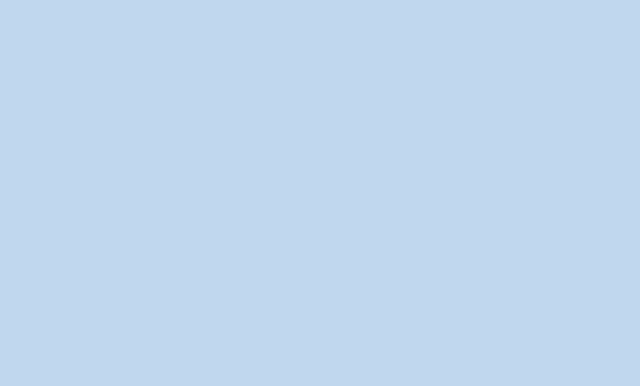
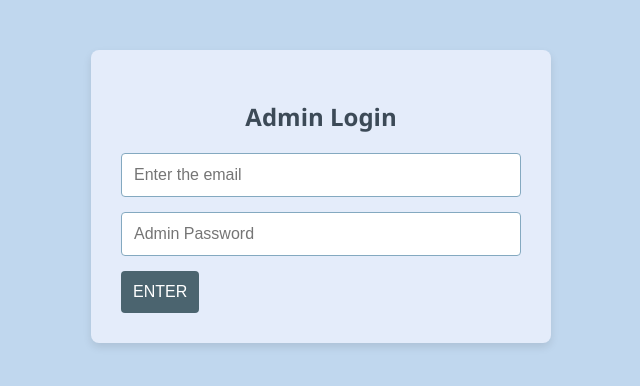
Before and after one commit to Bijengwa/ComeIn, a React (Create React App) app in the folder frontend/: page /admin in a window 1280 px wide. Before the commit this address had no page. Shown: the top 386 px of the page, without its empty margins (319-959 px from the left). Built offline with nearby package versions, Linux system fonts and the light colour scheme.

Commit message:
WORKED ON THE ADMIN PAGE FRONTEND

```diff
--- a/frontend/src/App.js
+++ b/frontend/src/App.js
@@ -6,6 +6,7 @@ import VerificationPage from './components/auth/auth verify/VerificationPage';
 import Dashboard from './components/dashboard/dashboard.js'
 import ForgotPassword from './components/auth/forgotPassword/forgotPassword.js';
 import ResetPassword from './components/auth/resetPassword/ResetPassword.js';
+import AdminLogin from './components/auth/admin/AdminLogin.js';
 
 function App() {
   return (
@@ -18,6 +19,7 @@ function App() {
         <Route path="/dashboard" element={<Dashboard />} />
         <Route path='/forgot-password' element={<ForgotPassword />} />
         <Route path='/reset-password' element={<ResetPassword />} />
+        <Route path='/admin' element={<AdminLogin />} />
       </Routes>
     </Router>
   );
--- /dev/null
+++ b/frontend/src/components/auth/admin/AdminLogin.css
@@ -0,0 +1,59 @@
+.container {
+    width: 100%;
+    max-width: 400px;
+    margin: 50px auto;
+    background-color: #e4ecfa;
+    padding: 30px;
+    border-radius: 8px;
+    box-shadow: 0 4px 8px rgba(0, 0, 0, 0.1);
+}
+
+h2 {
+    color: #3c4a57;
+    text-align: center;
+    margin-bottom: 20px;
+}
+
+.admin {
+    display: flex;
+    flex-direction: column;
+    gap: 15px;
+}
+
+.admin input {
+    padding: 12px;
+    border: 1px solid #84a9c0;
+    border-radius: 4px;
+    font-size: 16px;
+    background-color: white;
+    color: #3c4a57;
+}
+
+.admin button {
+    background-color: #4b646f;
+    color: white;
+    padding: 12px;
+    border: none;
+    border-radius: 4px;
+    font-size: 16px;
+    cursor: pointer;
+    transition: background 0.3s ease;
+}
+
+.admin button:hover {
+    background-color: #3a525c;
+}
+
+.success-msg {
+    color: green;
+    text-align: center;
+    margin-top: 15px;
+    font-weight: bold;
+}
+
+.error-msg {
+    color: red;
+    text-align: center;
+    margin-top: 15px;
+    font-weight: bold;
+}
--- /dev/null
+++ b/frontend/src/components/auth/admin/AdminLogin.js
@@ -0,0 +1,57 @@
+import React, { useState } from "react";
+import "./AdminLogin.css";
+
+export default function AdminLogin() {
+    const [email, setEmail] = useState("");
+    const [password, setPassword] = useState("");
+
+    const [loading, setLoading] = useState(false);
+    const [error, setError] = useState("");
+    const [success, setSuccess] = useState("");
+
+    const handleSubmit = async (e) => {
+        e.preventDefault();
+        setError("");
+        setSuccess("");
+        setLoading(true);
+
+        try {
+            const response = await fetch("http://127.0.0.1:8000/api/admin/login//", {
+                method: "POST",
+                headers: { "Content-Type": "application/json" },
+                body: JSON.stringify({ email, password }),
+            });
+
+            const data = await response.json();
+
+            if (response.ok) {
+                setSuccess("✅ Login successful!");
+                localStorage.setItem("adminAccessToken", data.access);
+                localStorage.setItem("adminRefreshToken", data.refresh);
+                window.location.href = "/admin/dashboard";
+            } else {
+                setError(`❌ ${data.detail || "Login failed. Please try again."}`);
+            }
+        } catch (err) {
+            setError("⚠️ Cannot connect to server. Please check your internet or try again later.");
+        } finally {
+            setLoading(false);
+        }
+    }
+
+    return (
+        <form className="container" onSubmit={handleSubmit}>
+            <h2>Admin Login</h2>
+
+            <div className="admin" >
+                <input type="email" value={email} onChange={(e) => setEmail(e.target.value)} placeholder="Enter the email" required />
+                <input type="password" placeholder="Admin Password" onChange={(e) => setPassword(e.target.value)} required />
+
+                <button type="submit" disabled={loading} >{loading ? "Loading ..." : "ENTER"}</button>
+            </div>
+
+            {error && <p className="error-msg">{error}</p>}
+            {success && <p className="success-msg">{success}</p>}
+        </form>
+    );
+}
--- a/frontend/src/components/auth/forgotPassword/forgotPassword.css
+++ b/frontend/src/components/auth/forgotPassword/forgotPassword.css
@@ -104,3 +104,15 @@ body {
 .choice-btn:hover {
   background-color: var(--primary-color);
 }
+
+.success-message {
+  color: green;
+  font-size: 0.9rem;
+  margin-top: 0.75rem;
+}
+
+.error-message {
+  color: red;
+  font-size: 0.9rem;
+  margin-top: 0.75rem;
+}
--- a/frontend/src/components/auth/forgotPassword/forgotPassword.js
+++ b/frontend/src/components/auth/forgotPassword/forgotPassword.js
@@ -1,4 +1,4 @@
-import React, { use, useEffect, useState } from 'react';
+import React, { useEffect, useState } from 'react';
 import './forgotPassword.css';
 
 export default function ForgotPassword() {
@@ -7,25 +7,52 @@ export default function ForgotPassword() {
     const [timer, setTimer] = useState(0);
     const [success, setSuccess] = useState("");
     const [error, setError] = useState("");
+    const [loading, setLoading] = useState(false);
 
     const toggleMethod = () => {
         setUseEmail(!useEmail);
         setInputValue("");
+        setSuccess("");
+        setError("");
     };
 
     const handleResend = () => {
         if (timer > 0) return;
         setTimer(30);
-        setSuccess(useEmail ? "Email resent" : "SMS resent");
+        setSuccess(useEmail ? "✅ Email has been resent" : "✅ SMS has been resent");
         setError("");
     };
 
-    const handleSubmit = (e) => {
+    const handleSubmit = async (e) => {
         e.preventDefault();
-        if(useEmail){
-            console.log("Sending reset link to email:", inputValue);
-        } else {
-            console.log("Sending reset code to phone:", inputValue);
+        setLoading(true);
+        setSuccess("");
+        setError("");
+
+        try {
+            const response = await fetch("http://127.0.0.1:8000/api/auth/forgot-password/", {
+                method: "POST",
+                headers: { "Content-Type": "application/json" },
+                body: JSON.stringify({
+                    [useEmail ? "email" : "phone"]: inputValue
+                })
+            });
+
+            const data = await response.json();
+
+            if (!response.ok) {
+                if (data.detail === "Email not found" || data.detail === "Phone number not found") {
+                    setError(`❌ ${data.detail}`);
+                } else {
+                    setError("❌ An unexpected error occurred. Please try again.");
+                }
+            } else {
+                setSuccess("✅ Reset link/code sent successfully!");
+            }
+        } catch (err) {
+            setError("⚠️ Cannot connect to server. Please check your internet or try again later.");
+        } finally {
+            setLoading(false);
         }
     };
 
@@ -40,40 +67,38 @@ export default function ForgotPassword() {
         <div className='forgot-password-container'>
             <div className='forgot-password-card'>
                 <h2>Forgot Password</h2>
-                <p>
-                    {useEmail
-                        ? "Please enter your email to reset your password."
-                        : "Please enter your phone number to reset your password."}
-                </p>
+                <p>{useEmail ? "Please enter your email to reset your password." : "Please enter your phone number to reset your password."}</p>
 
                 <button className='choice-btn' onClick={toggleMethod}>
                     {useEmail ? "Use Phone Number" : "Use Email"}
                 </button>
+
                 <form onSubmit={handleSubmit}>
                     <input
-                        type={useEmail ? "Email" : "tel"}
+                        type={useEmail ? "email" : "tel"}
                         placeholder={useEmail ? "Email" : "Phone Number"}
                         value={inputValue}
                         onChange={(e) => setInputValue(e.target.value)}
                         required
                     />
 
-                    <button type='submit'>Send</button>
+                    <button type='submit' disabled={loading}>
+                        {loading ? "Sending..." : "Send"}
+                    </button>
 
                     <button
                         type='button'
                         className='resend-btn'
                         onClick={handleResend}
+                        disabled={timer > 0}
                     >
-                        {useEmail ? "Resend Email" : "Resend SMS"}
+                        {timer > 0 ? `Wait ${timer}s` : useEmail ? "Resend Email" : "Resend SMS"}
                     </button>
 
                     {error && <p className='error-message'>{error}</p>}
                     {success && <p className='success-message'>{success}</p>}
-
                 </form>
             </div>
         </div>
     );
-
 }
--- a/frontend/src/components/auth/resetPassword/ResetPassword.js
+++ b/frontend/src/components/auth/resetPassword/ResetPassword.js
@@ -8,8 +8,8 @@ export default function ResetPassword() {
     const [showPassword, setShowPassword] = useState(false);
     const [showConfirm, setShowConfirm] = useState(false);
     const [error, setError] = useState("");
-    const [success, setSuccess] = useState(false);
-
+    const [success, setSuccess] = useState("");
+    const [loading, setLoading] = useState(false);
 
     const location = useLocation();
     const queryParams = new URLSearchParams(location.search);
@@ -17,7 +17,7 @@ export default function ResetPassword() {
 
     useEffect(() => {
         if (confirmPassword && password !== confirmPassword) {
-            setError("Passwords do not match");
+            setError("❌ Passwords do not match");
             setSuccess("");
         } else {
             setError("");
@@ -28,16 +28,20 @@ export default function ResetPassword() {
         e.preventDefault();
 
         if (password.length < 6) {
-            setError("Password must be at least 6 characters long");
+            setError("❌ Password must be at least 6 characters long");
             setSuccess("");
             return;
         }
 
         if (password !== confirmPassword) {
-            setError("Passwords do not match");
+            setError("❌ Passwords do not match");
             setSuccess("");
             return;
         }
+
+        setLoading(true);
+        setError("");
+        setSuccess("");
 
         try {
             const response = await fetch("http://127.0.0.1:8000/api/auth/reset-password-confirm/", {
@@ -48,20 +52,18 @@ export default function ResetPassword() {
 
             const data = await response.json();
 
-            if (!response.ok) {
-                setSuccess("✅Password reset successfully!");
-                setError("");
+            if (response.ok) {
+                setSuccess("✅ Password reset successfully!");
                 setPassword("");
                 setConfirmPassword("");
             } else {
-                setError(data.detail || "An error occurred. Please try again.");
-                setSuccess("");
+                setError(`❌ ${data.detail || "Something went wrong. Try again."}`);
             }
-        } catch (error) {
-            setError("Network error. Please try again later.");
-            setSuccess("");
+        } catch (err) {
+            setError("⚠️ Unable to connect to server. Please try again later.");
+        } finally {
+            setLoading(false);
         }
-
     };
 
     return (
@@ -70,6 +72,7 @@ export default function ResetPassword() {
 
             {error && <p className="error-message">{error}</p>}
             {success && <p className="success-message">{success}</p>}
+            {loading && <p className="loading-message">⏳ Processing...</p>}
 
             <form onSubmit={handleSubmit}>
                 <div className="password-field">
@@ -83,9 +86,9 @@ export default function ResetPassword() {
                     <span
                         onClick={() => setShowPassword(!showPassword)}
                         className="toggle-password"
-                        >
+                    >
                         {showPassword ? "🙈" : "👁️"}
-                        </span>
+                    </span>
                 </div>
 
                 <div className="password-field">
@@ -99,14 +102,15 @@ export default function ResetPassword() {
                     <span
                         onClick={() => setShowConfirm(!showConfirm)}
                         className="toggle-password"
-                    > {showConfirm ? '🙈' : '👁️'} </span>
+                    >
+                        {showConfirm ? '🙈' : '👁️'}
+                    </span>
                 </div>
 
-                <button type="submit" className="reset-button">
-                    Reset Password
+                <button type="submit" className="reset-button" disabled={loading}>
+                    {loading ? "Resetting..." : "Reset Password"}
                 </button>
             </form>
         </div>
-
-    )
+    );
 }
```
